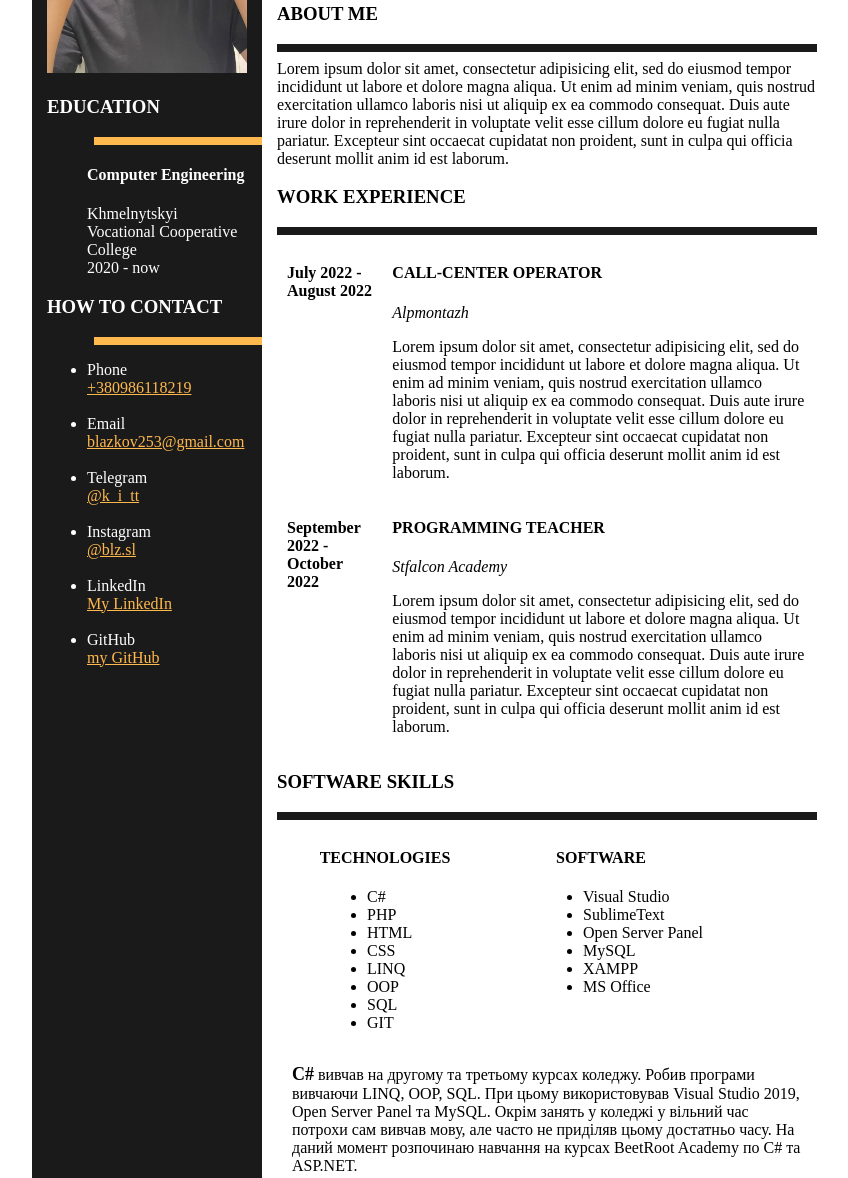
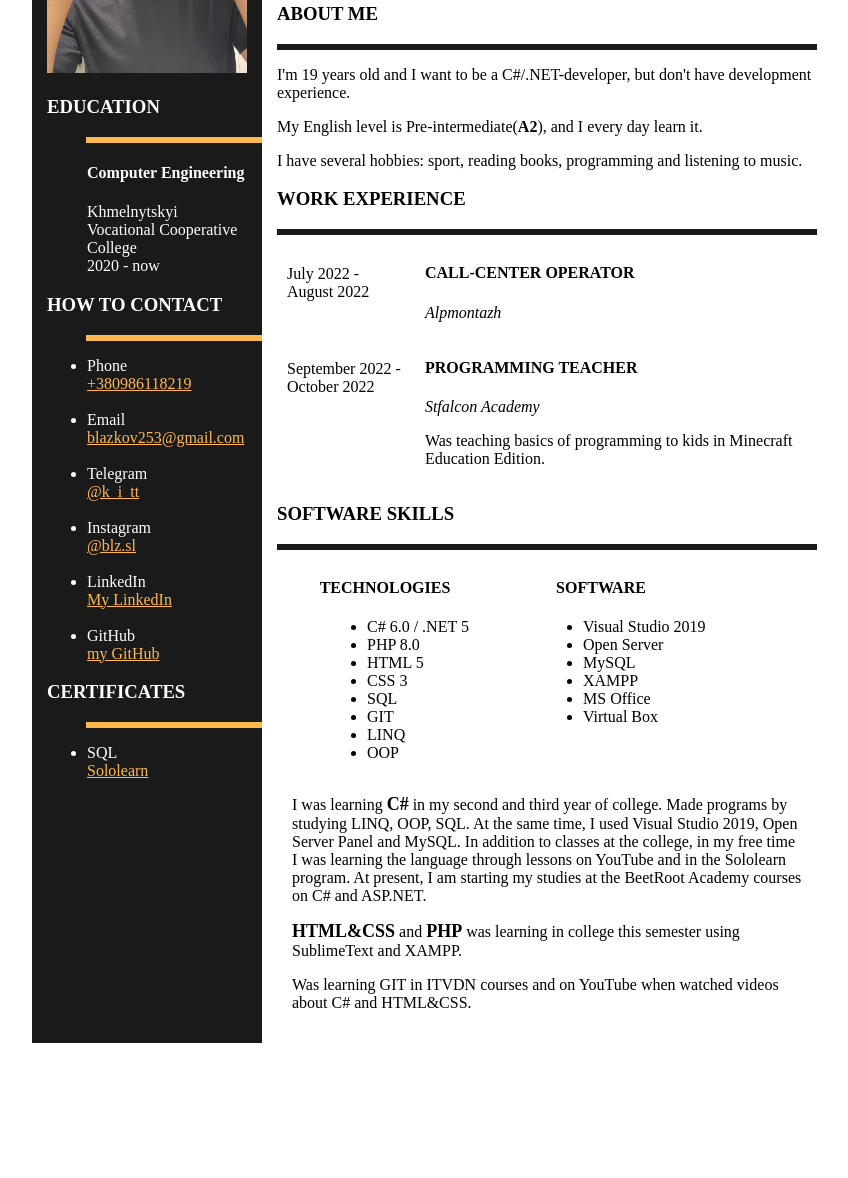
Before and after one commit to ViacheslavBlazhkov/my_CV, a plain HTML site: page index.html in a window 1280 px wide. Shown: the part 200-1378 px from the top of the page, without its empty margins (208-1056 px from the left). After the commit the page ends 1251 px from the top, so only its background shows below. Drawn offline with Linux system fonts and the light colour scheme.

Commit message:
Pre-final commit

```diff
--- a/index.html
+++ b/index.html
@@ -31,59 +31,55 @@
 					<li>GitHub<br><a href="https://github.com/ViacheslavBlazhkov">my GitHub</a></li>
 				</ul>
 			</div>
+			<div class="certificates">
+				<h3>CERTIFICATES</h3>
+				<hr>
+				<ul>
+					<li>SQL<a href="https://www.sololearn.com/certificates/CT-HOHYLEZE"><br>Sololearn</a></li>
+				</ul>
+			</div>
 		</div>
 
 		<div class="main-part">
 			<div class="header">
 				<h1>VIACHESLAV BLAZHKOV</h1>
 			</div>
+
 			<div class="about-me">
 				<h3>ABOUT ME</h3>
 				<hr>
-				Lorem ipsum dolor sit amet, consectetur adipisicing elit, sed do eiusmod
-				tempor incididunt ut labore et dolore magna aliqua. Ut enim ad minim veniam,
-				quis nostrud exercitation ullamco laboris nisi ut aliquip ex ea commodo
-				consequat. Duis aute irure dolor in reprehenderit in voluptate velit esse
-				cillum dolore eu fugiat nulla pariatur. Excepteur sint occaecat cupidatat non
-				proident, sunt in culpa qui officia deserunt mollit anim id est laborum.
+				<p>I'm 19 years old and I want to be a C#/.NET-developer, but don't have development experience.</p>
+				<p>My English level is Pre-intermediate(<strong>A2</strong>), and I every day learn it.</p>
+				<p>I have several hobbies: sport, reading books, programming and listening to music.</p>
 			</div>
+
 			<div class="work-exp">
 				<h3>WORK EXPERIENCE</h3>
 				<hr>
 				<div class="work-details">
 					<div class="call-center">
 						<div class="work-date">
-							<h4>July 2022 - August 2022</h4>
+							July 2022 - August 2022
 						</div>
 						<div class="about-work">
 							<h4>CALL-CENTER OPERATOR</h4>
 							<i>Alpmontazh</i>
-							<p>Lorem ipsum dolor sit amet, consectetur adipisicing elit, sed do eiusmod
-							tempor incididunt ut labore et dolore magna aliqua. Ut enim ad minim veniam,
-							quis nostrud exercitation ullamco laboris nisi ut aliquip ex ea commodo
-							consequat. Duis aute irure dolor in reprehenderit in voluptate velit esse
-							cillum dolore eu fugiat nulla pariatur. Excepteur sint occaecat cupidatat non
-							proident, sunt in culpa qui officia deserunt mollit anim id est laborum.</p>
+							<p></p>
 						</div>
 					</div>
 					<div class="prog-teach">
 						<div class="work-date">
-							<h4>September 2022 - October 2022</h4>
+							September 2022 - October 2022
 						</div>
 						<div class="about-work">
 							<h4>PROGRAMMING TEACHER</h4>
 							<i>Stfalcon Academy</i>
-							<p>Lorem ipsum dolor sit amet, consectetur adipisicing elit, sed do eiusmod
-							tempor incididunt ut labore et dolore magna aliqua. Ut enim ad minim veniam,
-							quis nostrud exercitation ullamco laboris nisi ut aliquip ex ea commodo
-							consequat. Duis aute irure dolor in reprehenderit in voluptate velit esse
-							cillum dolore eu fugiat nulla pariatur. Excepteur sint occaecat cupidatat non
-							proident, sunt in culpa qui officia deserunt mollit anim id est laborum.</p>
+							<p>Was teaching basics of programming to kids in Minecraft Education Edition.</p>
 						</div>
 					</div>
-
 				</div>
 			</div>
+
 			<div class="software-skills">
 				<h3>SOFTWARE SKILLS</h3>
 				<hr>
@@ -91,33 +87,33 @@
 					<div class="technologies">
 						<h4>TECHNOLOGIES</h4>
 						<ul>
-							<li>C#</li>
-							<li>PHP</li>
-							<li>HTML</li>
-							<li>CSS</li>
+							<li>C# 6.0 / .NET 5</li>
+							<li>PHP 8.0</li>
+							<li>HTML 5</li>
+							<li>CSS 3</li>
+							<li>SQL</li>
+							<li>GIT</li>
 							<li>LINQ</li>
 							<li>OOP</li>
-							<li>SQL</li>
-							<li>GIT</li>
 						</ul>
 					</div>
 					<div class="software">
 						<h4>SOFTWARE</h4>
 						<ul>
-							<li>Visual Studio</li>
-							<li>SublimeText</li>
-							<li>Open Server Panel</li>
+							<li>Visual Studio 2019</li>
+							<li>Open Server</li>
 							<li>MySQL</li>
 							<li>XAMPP</li>
 							<li>MS Office</li>
+							<li>Virtual Box</li>
 						</ul>
 					</div>
 					<div class="ss-details">
-						<p><strong>C#</strong> вивчав на другому та третьому курсах коледжу. Робив програми вивчаючи LINQ, OOP, SQL. При цьому використовував Visual Studio 2019, Open Server Panel та MySQL. Окрім занять у коледжі у вільний час потрохи сам вивчав мову, але часто не приділяв цьому достатньо часу. На даний момент розпочинаю навчання на курсах BeetRoot Academy по C# та ASP.NET.</p>
+						<p> I was learning <strong>C#</strong> in my second and third year of college. Made programs by studying LINQ, OOP, SQL. At the same time, I used Visual Studio 2019, Open Server Panel and MySQL. In addition to classes at the college, in my free time I was learning the language through lessons on YouTube and in the Sololearn program. At present, I am starting my studies at the BeetRoot Academy courses on C# and ASP.NET.</p>
 
-						<p><strong>HTML&CSS</strong> та <strong>PHP</strong> вивчаю у коледжі на даний момент, використовуючи SublimeText та XAMPP та оглядаюсь на PhpStorm, щоб почати працювати у ньому.</p>
+						<p><strong>HTML&CSS</strong> and <strong>PHP</strong> was learning in college this semester using SublimeText and XAMPP.</p>
 
-						<p>Навчався роботі із GIT на курсі ITVDN, коли вони надавали безкоштовний доступ та на деяких відео уроках по вищевказаних мовах.</p>
+						<p>Was learning GIT in ITVDN courses and on YouTube when watched videos about C# and HTML&CSS.</p>
 					</div>
 				</div>
 			</div>
--- a/styles.css
+++ b/styles.css
@@ -44,8 +44,8 @@ h1 {
 	display: flex;
 }
 .work-date {
-	padding: 0px 10px;
-	width: 100px;
+	padding: 22px 10px;
+	width: 150px;
 }
 .about-work {
 	max-width: 600px;
@@ -54,13 +54,13 @@ h1 {
 }
 .left-panel hr {
 	background-color: #ffb84d;
-	border: 4px solid #ffb84d;
-	width: 80%;
+	border: 3px solid #ffb84d;
+	width: 85%;
 	margin-right: -15px;
 }
 .main-part hr {
 	background-color: #1a1a1a;
-	border: 4px solid #1a1a1a;
+	border: 3px solid #1a1a1a;
 }
 .ss-boxes {
 	display: grid;
@@ -83,3 +83,6 @@ h1 {
 a {
 	color: #ffb84d;
 }
+.certificates ul {
+	list-style: disc;
+}
```
